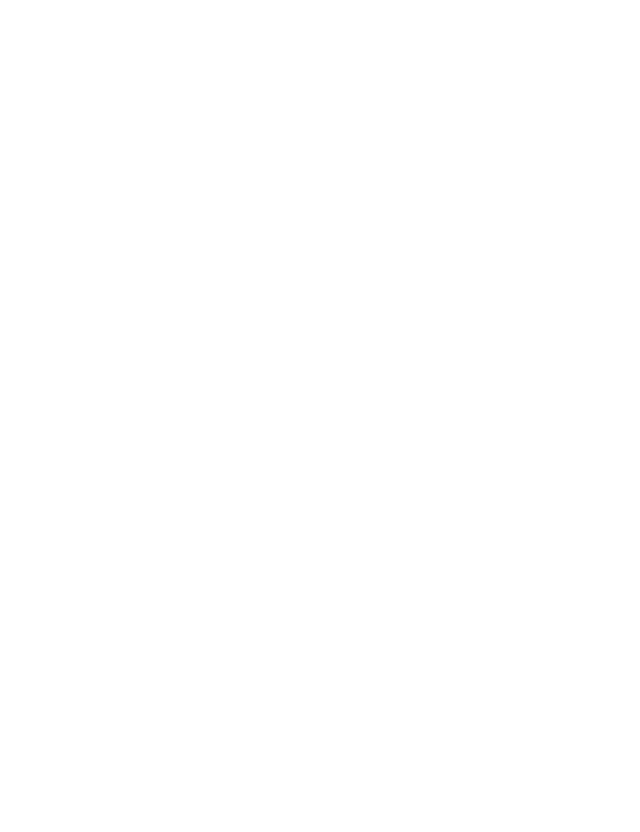
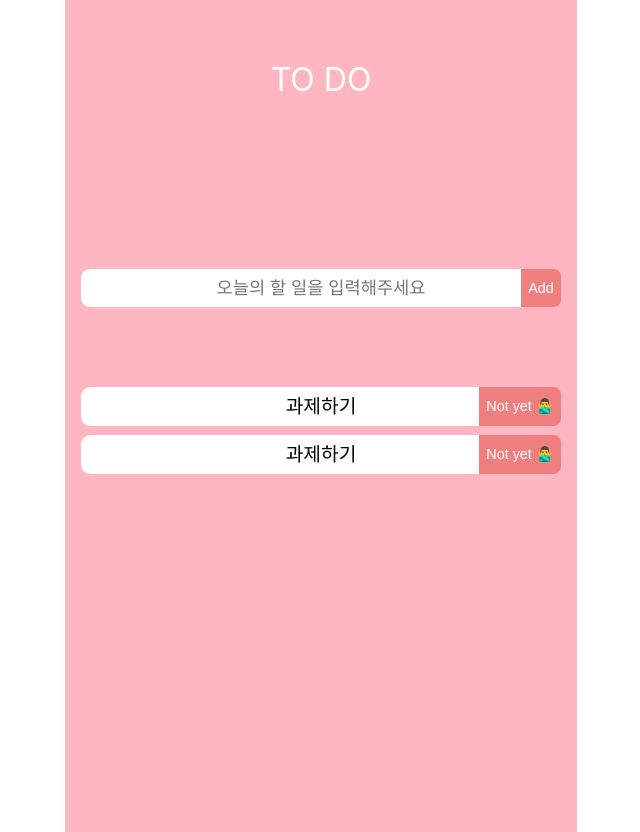
Before and after one commit to choi2021/wanted-pre-onboarding-fe-7, a React (Create React App) app: page /todo in a window 1280 px wide. Shown: the whole page, without its empty margins (319-959 px from the left). Before the commit the page ends 800 px from the top, so only its background shows below. Built offline with nearby package versions, Linux system fonts and the light colour scheme; sample sign-in values are in the browser's storage.

Commit message:
style: todo 페이지 스타일링

```diff
--- a/package.json
+++ b/package.json
@@ -8,6 +8,7 @@
     "@testing-library/user-event": "^13.5.0",
     "react": "^18.2.0",
     "react-dom": "^18.2.0",
+    "react-icons": "^4.4.0",
     "react-router-dom": "6",
     "react-scripts": "5.0.1",
     "styled-components": "^5.3.6",
--- /dev/null
+++ b/src/components/todo_Item.jsx
@@ -0,0 +1,38 @@
+import React from 'react';
+import styled from 'styled-components';
+
+const TodoLayout = styled.li`
+  padding: 0.5em 1em;
+  display: flex;
+  justify-content: center;
+  background-color: white;
+  border-radius: 0.5em;
+  color: black;
+  align-items: center;
+  position: relative;
+  font-size: 1.2rem;
+  margin-bottom: 0.5em;
+  button {
+    flex: 10%;
+    height: 100%;
+    position: absolute;
+    right: 0;
+    background-color: lightcoral;
+    color: white;
+    font-size: 0.9rem;
+    border-top-right-radius: 0.5em;
+    border-bottom-right-radius: 0.5em;
+    padding: 0.2em 0.5em;
+  }
+`;
+
+function TodoItem({ todo, isCompleted, userId }) {
+  return (
+    <TodoLayout>
+      <span>{todo}</span>
+      <button>{isCompleted ? 'Completed🙆‍♀️' : 'Not yet 🙅‍♂️'}</button>
+    </TodoLayout>
+  );
+}
+
+export default TodoItem;
--- a/src/index.css
+++ b/src/index.css
@@ -1,3 +1,4 @@
+@import './reset.css';
 body {
   margin: 0;
   font-family: -apple-system, BlinkMacSystemFont, 'Segoe UI', 'Roboto', 'Oxygen',
--- /dev/null
+++ b/src/reset.css
@@ -0,0 +1,130 @@
+html,
+body,
+div,
+span,
+applet,
+object,
+iframe,
+h1,
+h2,
+h3,
+h4,
+h5,
+h6,
+p,
+blockquote,
+pre,
+a,
+abbr,
+acronym,
+address,
+big,
+cite,
+code,
+del,
+dfn,
+em,
+img,
+ins,
+kbd,
+q,
+s,
+samp,
+small,
+strike,
+strong,
+sub,
+sup,
+tt,
+var,
+b,
+u,
+i,
+center,
+dl,
+dt,
+dd,
+ol,
+ul,
+li,
+fieldset,
+form,
+label,
+legend,
+table,
+caption,
+tbody,
+tfoot,
+thead,
+tr,
+th,
+td,
+article,
+aside,
+canvas,
+details,
+embed,
+figure,
+figcaption,
+footer,
+header,
+hgroup,
+menu,
+nav,
+output,
+ruby,
+section,
+summary,
+time,
+mark,
+audio,
+video {
+  margin: 0;
+  padding: 0;
+  border: 0;
+  font-size: 100%;
+  font: inherit;
+  vertical-align: baseline;
+}
+/* HTML5 display-role reset for older browsers */
+article,
+aside,
+details,
+figcaption,
+figure,
+footer,
+header,
+hgroup,
+menu,
+nav,
+section {
+  display: block;
+}
+body {
+  line-height: 1;
+}
+ol,
+ul {
+  list-style: none;
+}
+blockquote,
+q {
+  quotes: none;
+}
+blockquote:before,
+blockquote:after,
+q:before,
+q:after {
+  content: '';
+  content: none;
+}
+table {
+  border-collapse: collapse;
+  border-spacing: 0;
+}
+
+button {
+  background-color: transparent;
+  border: none;
+  cursor: pointer;
+}
--- a/src/routes/login.jsx
+++ b/src/routes/login.jsx
@@ -4,7 +4,7 @@
 import { postSignIn, postSignUp } from '../api';
 
 const LoginLayout = styled.section`
-  width: 30rem;
+  max-width: 30rem;
   margin: auto;
   height: 100%;
   background-color: lightblue;
@@ -116,9 +116,7 @@
       .then((data) => {
         let loginMessage = '';
         if (data.statusCode >= 400) {
-          if (data.statusCode === 401) {
-            loginMessage = '유효하지 않은 이메일입니다';
-          }
+          loginMessage = data.message;
           setMessage((prev) => {
             return {
               ...prev,
--- a/src/routes/todo.jsx
+++ b/src/routes/todo.jsx
@@ -1,7 +1,91 @@
-import React from 'react';
+import React, { useState } from 'react';
+import styled from 'styled-components';
+import TodoItem from '../components/todo_Item';
+
+const TodoLayout = styled.section`
+  max-width: 30rem;
+  padding: 1em;
+  margin: auto;
+  height: 100%;
+  background-color: lightpink;
+  color: white;
+  display: flex;
+  flex-direction: column;
+  align-items: center;
+  justify-content: center;
+  header {
+    position: absolute;
+    top: 2em;
+    font-size: 2rem;
+  }
+`;
+
+const TodoForm = styled.form`
+  position: relative;
+  top: -5rem;
+  width: 100%;
+  display: flex;
+  input {
+    border: none;
+    outline: none;
+    padding: 0.5em 1em;
+    font-size: 1.1rem;
+    text-align: center;
+    flex: 80%;
+    border-radius: 0.5em;
+  }
+  button {
+    flex: 20%;
+    height: 100%;
+    position: absolute;
+    right: 0;
+    background-color: lightcoral;
+    color: white;
+    font-size: 0.9rem;
+    border-top-right-radius: 0.5em;
+    border-bottom-right-radius: 0.5em;
+    padding: 0.2em 0.5em;
+  }
+`;
+
+const TodoList = styled.ul`
+  width: 100%;
+`;
 
 function Todo(props) {
-  return <div></div>;
+  const [todos, setTodos] = useState([
+    {
+      id: 1,
+      todo: '과제하기',
+      isCompleted: false,
+      userId: 1,
+    },
+    {
+      id: 2,
+      todo: '과제하기',
+      isCompleted: false,
+      userId: 1,
+    },
+  ]);
+
+  return (
+    <TodoLayout>
+      <header>TO DO</header>
+      <TodoForm>
+        <input
+          type='text'
+          id='todoInput'
+          placeholder='오늘의 할 일을 입력해주세요'
+        />
+        <button>Add</button>
+      </TodoForm>
+      <TodoList>
+        {todos.map((todo) => (
+          <TodoItem key={todo.id} {...todo}></TodoItem>
+        ))}
+      </TodoList>
+    </TodoLayout>
+  );
 }
 
 export default Todo;
```
Also changed, not shown: 2 other files (tests, documents, lock files or other folders).
